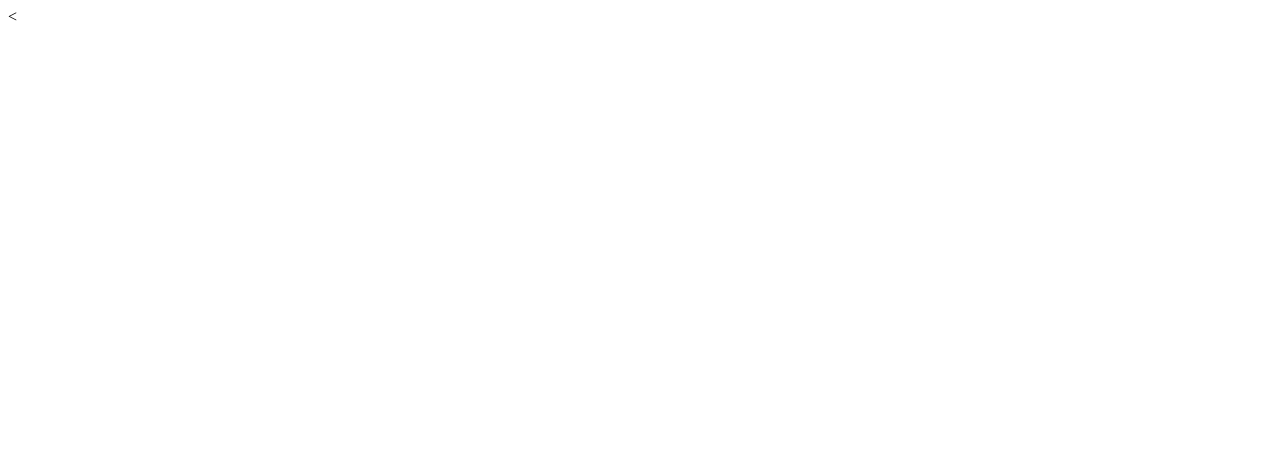
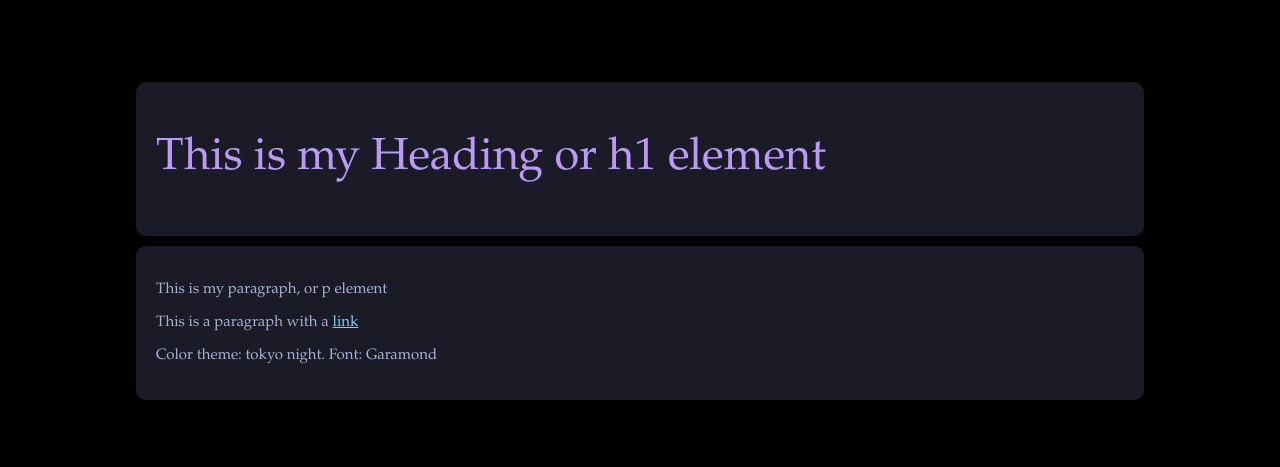
Before and after one commit to roland-eklund/WebDevBasics25, a website: page task-a/index.html in a window 1280 px wide. Drawn offline with Linux system fonts and the light colour scheme.

Commit message:
styling updated

```diff
--- /dev/null
+++ b/package.json
@@ -0,0 +1,5 @@
+{
+  "dependencies": {
+    "live-server": "^1.2.2"
+  }
+}
--- a/task-a/index.html
+++ b/task-a/index.html
@@ -7,10 +7,18 @@ Date: 2025-09-04
 <head>
   <meta charset="UTF-8">
   <meta name="viewport" content="width=device-width, initial-scale=1.0">
-  <<link rel="stylesheet" type="" href="./style.css">
-  <title></title>
+  <link rel="stylesheet" type="" href="./style.css">
+  <title>Roland does HTML & CSS</title>
 </head>
 <body>
+    <div>
+    <h1>This is my Heading or h1 element</h1>
+    </div>
+    <div>
+    <p>This is my paragraph, or p element</p>
+    <p>This is a paragraph with a <a href="https://en.wikipedia.org/wiki/HTML">link</a></p>
 
+    <p>Color theme: tokyo night. Font: Garamond</p>
+    </div>
 </body>
 </html>
--- a/task-a/style.css
+++ b/task-a/style.css
@@ -2,3 +2,30 @@
 Author: Roland Eklund
 Date: 2025-09-04
 */
+body {
+  background-color: black;
+  padding: 5%;
+  padding-left : 10%;
+  padding-right : 10%;
+
+}
+
+div {
+  background-color: #1a1b26;
+  margin-top: 10px;
+  padding: 20px;
+  border-radius: 10px;
+}
+
+h1 {
+  font: 45px Garamond, serif;
+  color: #bb9af7
+}
+
+p {
+  font: 15px Garamond,serif;
+  color: #a9b1d6;
+}
+a{
+  color: #7dcfff
+}
```
Also changed, not shown: 1 other file.
